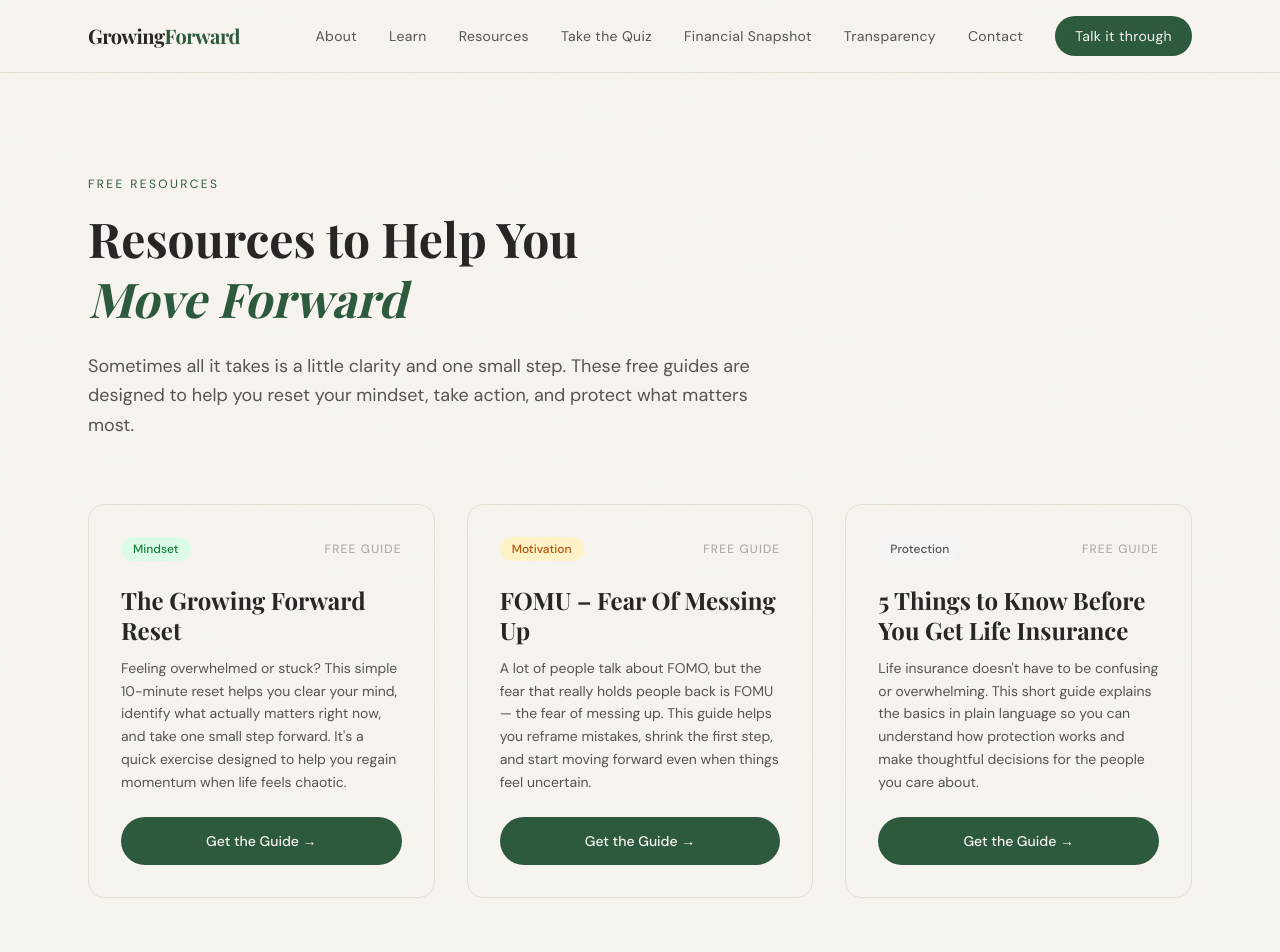
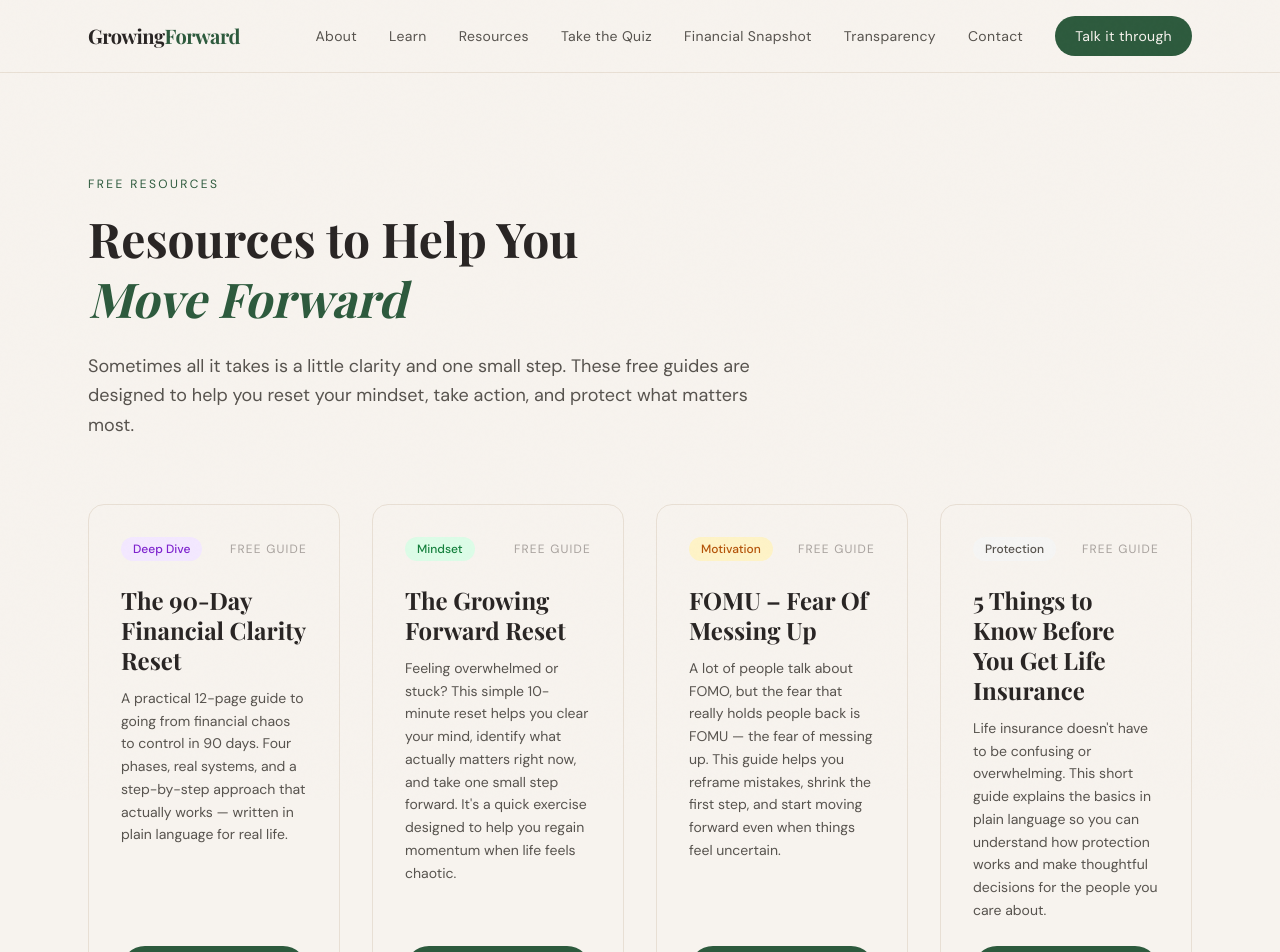
Before and after one commit to Evaldez17/Growing-Forward, a Next.js app: page /resources in a window 1280 px wide. Shown: the top 952 px of the page. Built offline with nearby package versions, Linux system fonts and the light colour scheme; a web font is replaced by a local one.

Commit message:
add 90-day reset guide to resources

```diff
--- a/src/app/resources/page.tsx
+++ b/src/app/resources/page.tsx
@@ -4,6 +4,14 @@ import { useState } from 'react'
 import { useRouter } from 'next/navigation'
 
 const resources = [
+  {
+    id: '90day',
+    title: 'The 90-Day Financial Clarity Reset',
+    description: "A practical 12-page guide to going from financial chaos to control in 90 days. Four phases, real systems, and a step-by-step approach that actually works — written in plain language for real life.",
+    tag: 'Deep Dive',
+    file: '/90-day-financial-clarity-reset.pdf',
+    tagColor: 'bg-purple-100 text-purple-700',
+  },
   {
     id: 'reset',
     title: 'The Growing Forward Reset',
@@ -68,7 +76,6 @@ function ResourceCard({ resource }: { resource: typeof resources[0] }) {
 
   return (
     <div className="bg-warm-cream border border-warm-sand rounded-2xl p-8 flex flex-col gap-6">
-      {/* Tag */}
       <div className="flex items-center justify-between">
         <span className={`text-xs font-medium px-3 py-1 rounded-full font-body ${resource.tagColor}`}>
           {resource.tag}
@@ -76,7 +83,6 @@ function ResourceCard({ resource }: { resource: typeof resources[0] }) {
         <span className="text-xs text-stone-400 font-body uppercase tracking-widest">Free Guide</span>
       </div>
 
-      {/* Content */}
       <div>
         <h2 className="font-display text-2xl font-bold text-stone-800 mb-3 leading-tight">
           {resource.title}
@@ -86,7 +92,6 @@ function ResourceCard({ resource }: { resource: typeof resources[0] }) {
         </p>
       </div>
 
-      {/* CTA / Form */}
       {!open && (
         <button
           onClick={() => setOpen(true)}
@@ -142,7 +147,6 @@ export default function Resources() {
     <div className="pt-20">
       <section className="py-24 max-w-6xl mx-auto px-6">
 
-        {/* Header */}
         <div className="mb-16 max-w-2xl">
           <p className="text-xs uppercase tracking-[0.2em] text-forest mb-4">Free Resources</p>
           <h1 className="font-display text-5xl font-bold text-stone-800 leading-tight mb-6">
@@ -154,14 +158,12 @@ export default function Resources() {
           </p>
         </div>
 
-        {/* Cards */}
-        <div className="grid md:grid-cols-3 gap-8">
+        <div className="grid md:grid-cols-2 lg:grid-cols-4 gap-8">
           {resources.map(resource => (
             <ResourceCard key={resource.id} resource={resource} />
           ))}
         </div>
 
-        {/* Closing line */}
         <div className="mt-12 text-center">
           <p className="font-display text-xl font-bold text-stone-800 mb-2">Not sure where to start?</p>
           <p className="text-stone-500 font-body max-w-xl mx-auto leading-relaxed">
@@ -170,7 +172,6 @@ export default function Resources() {
           <p className="text-forest font-display font-bold italic mt-3">Always be growing forward. 💪</p>
         </div>
 
-        {/* Bottom CTA */}
         <div className="mt-20 bg-stone-800 text-warm-cream rounded-2xl p-10 text-center">
           <h2 className="font-display text-2xl font-bold mb-3">
             Want to talk through what you learned?
```
